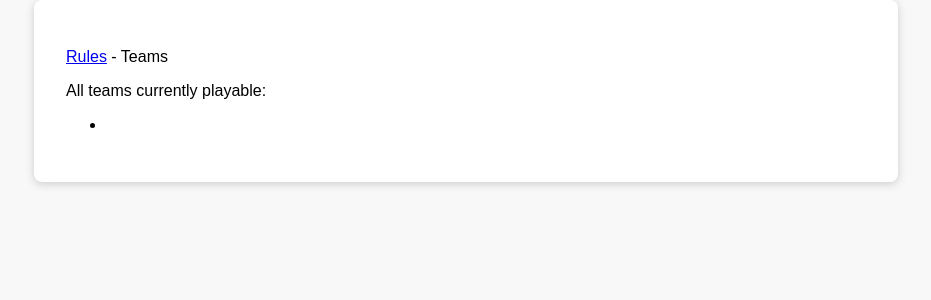
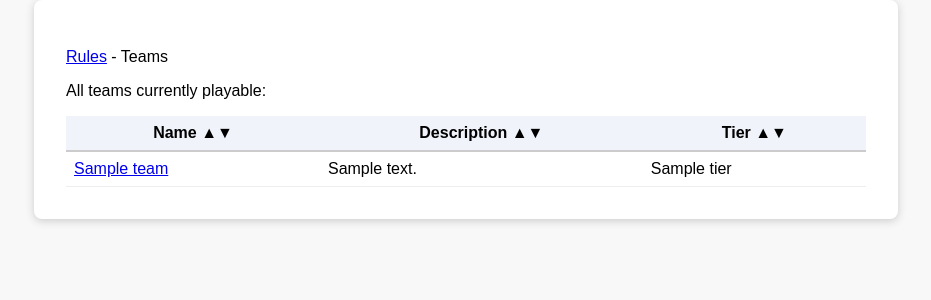
Before and after one commit to veasey/block-n-scroll, a PHP site: template web/templates/rules/teams.twig in a window 1280 px wide. Shown: the part 92-392 px from the top of the page, without its empty margins (174-1105 px from the left). Run offline with PHP 8.4, Linux system fonts and the light colour scheme; the template is opened without the code that fills it: most values are stand-ins (such as "Sample title", 1, 10 or a date in 2020); some libraries are stand-ins or nearby versions.

Commit message:
add sortable table code for teams and add template for single team lookup

```diff
--- a/web/public/css/01_core_style.css
+++ b/web/public/css/01_core_style.css
@@ -73,3 +73,25 @@ nav a:hover { text-decoration: underline; }
 /* HOME PAGE STYLES */
 .news { background: #f0f4fa; padding: 1em; border-radius: 6px; margin-top: 2em; }
 .news h2 { margin-top: 0; }
+
+/* SORTABLE TABLES */
+#sortable-table {
+    width: 100%;
+    border-collapse: collapse;
+}
+#sortable-table th {
+    background: #f0f4fa;
+    cursor: pointer;
+    padding: 8px;
+    border-bottom: 2px solid #ccc;
+    transition: background 0.2s;
+}
+#sortable-table th:hover {
+    background: #e0e8f0;
+}
+#sortable-table td {
+    padding: 8px;
+    border-bottom: 1px solid #eee;
+}
+#sortable-table tr:nth-child(even) {
+    background:
--- a/web/public/index.php
+++ b/web/public/index.php
@@ -17,5 +17,6 @@ require __DIR__ . '/../src/bootstrap.php';
 
 // Load routes
 require __DIR__ . '/../src/Routes/web.php';
+require __DIR__ . '/../src/Routes/rules.php';
 
 $app->run();
--- a/web/templates/rules/teams.twig
+++ b/web/templates/rules/teams.twig
@@ -8,16 +8,27 @@
 
         <p class="rules-intro">All teams currently playable:</p>
 
-        <ul>
-          {% for team in teams %}
-              <li>
-                  <a href="/lookup/teams/{{team.id}}
-                      {{ team.name }}
-                  </a>
-                  {{ team.description }}
-                  Tier {{ team.tier }}
-              </li>
-          {% endfor %}
-        </ul>
-
+        <table id="sortable-table">
+            <thead>
+                <tr>
+                    <th onclick="sortTable(0)">Name &#x25B2;&#x25BC;</th>
+                    <th onclick="sortTable(1)">Description &#x25B2;&#x25BC;</th>
+                    <th onclick="sortTable(2)">Tier &#x25B2;&#x25BC;</th>
+                </tr>
+            </thead>
+            <tbody>
+                {% for team in teams %}
+                <tr>
+                    <td>
+                        <a href="/rules/teams/{{ team.id }}">
+                            {{ team.name }}
+                        </a>
+                    </td>
+                    <td>{{ team.description }}</td>
+                    <td>{{ team.tier }}</td>
+                </tr>
+                {% endfor %}
+            </tbody>
+        </table>
+        <script src="/js/sortable-table.js"></script>
 {% endblock %}
```
Also changed, not shown: web/src/Models/Race.php (+7 -0 lines), web/src/Routes/rules.php (added, +44 -0 lines), web/src/Routes/web.php (+0 -16 lines), web/templates/rules/team.twig (added, +9 -0 lines).
